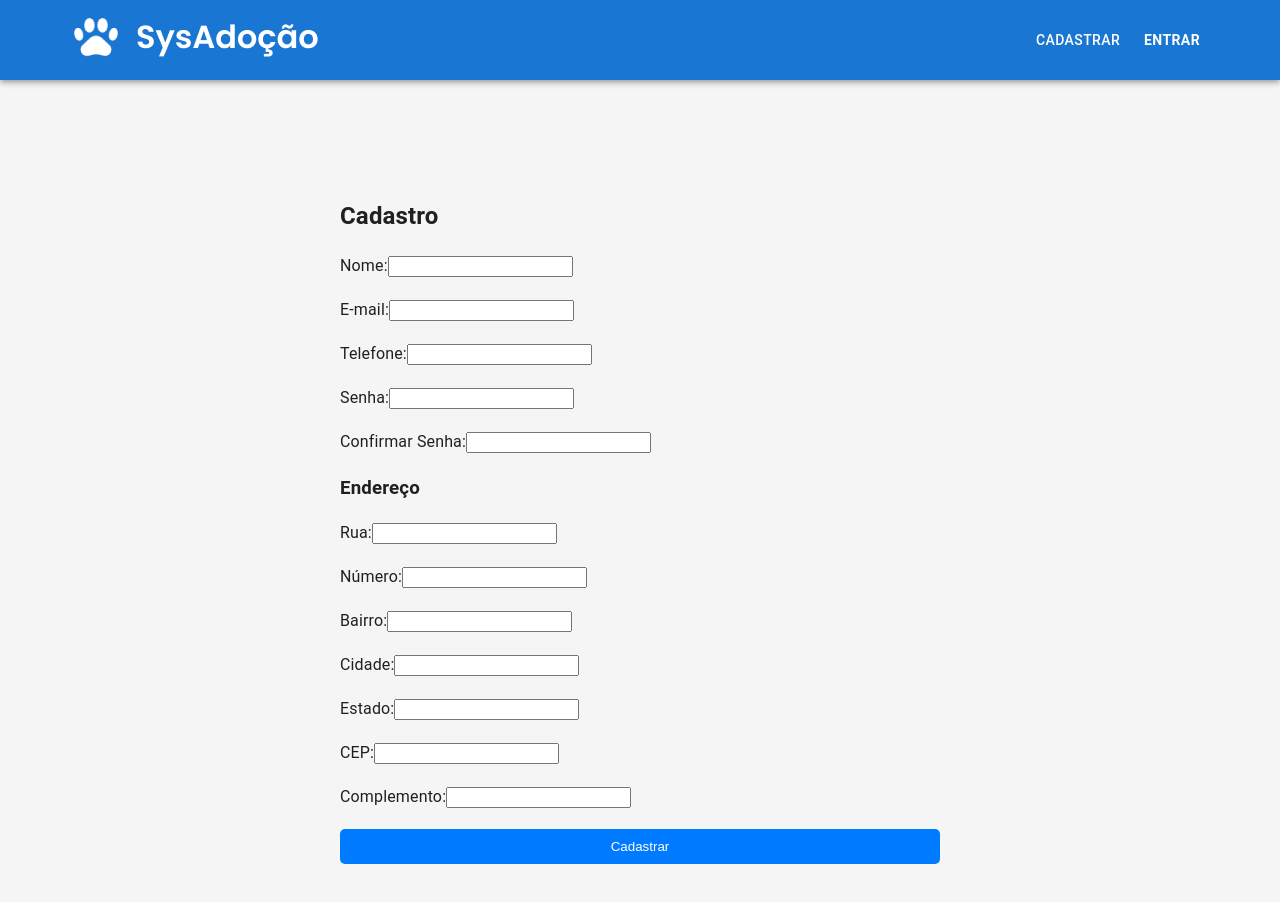
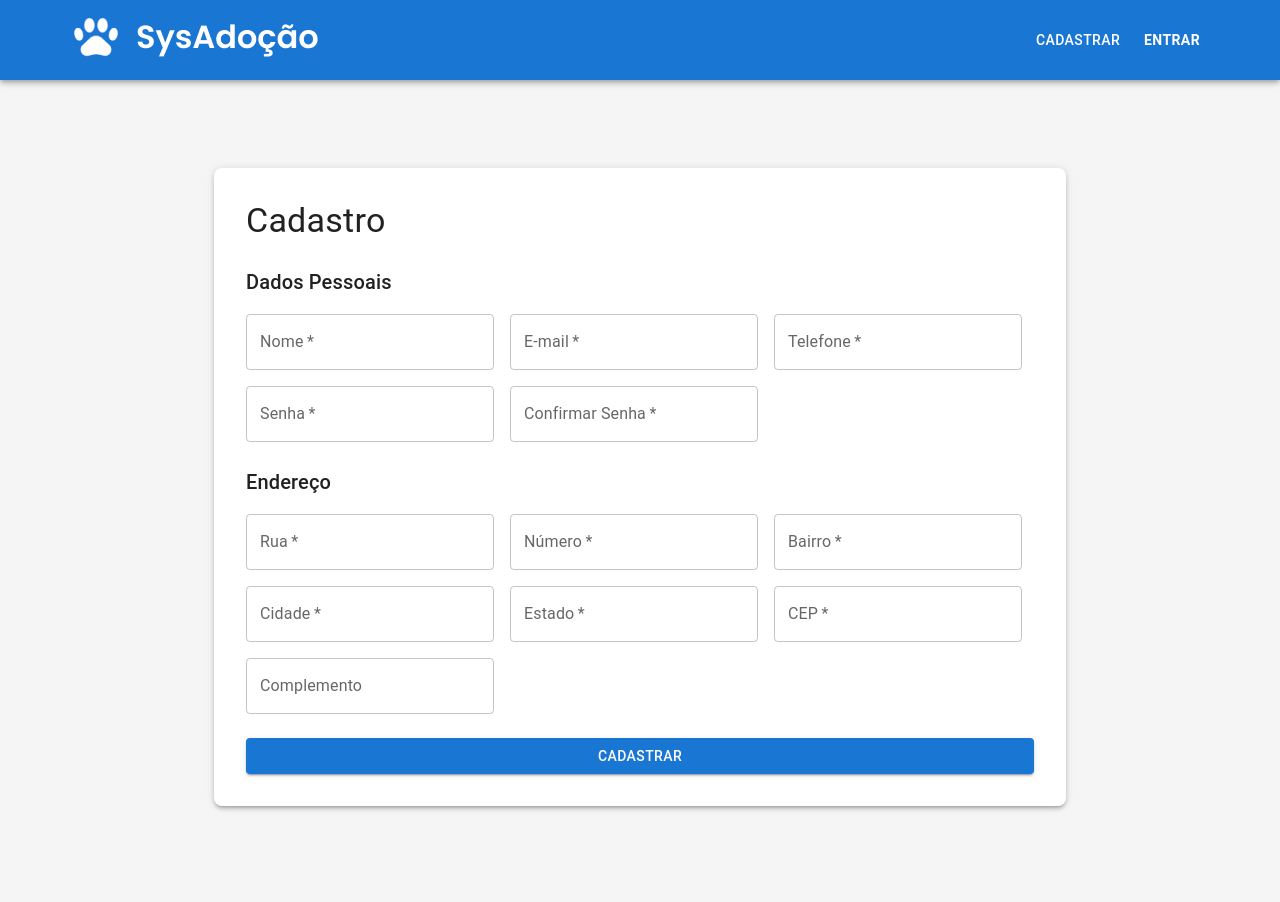
Before and after one commit to SysAdocao/sysadocao-frontend, a React (Vite) app: page /sign-up in a window 1280 px wide. Shown: the top 902 px of the page. Built offline with nearby package versions, Linux system fonts and the light colour scheme.

Commit message:
material ui aplicado em SignIn e SignUp

```diff
--- a/src/pages/auth/SignIn.jsx
+++ b/src/pages/auth/SignIn.jsx
@@ -2,6 +2,7 @@ import { useState } from "react";
 import { useNavigate } from "react-router-dom";
 import { api } from "@/lib/axios";
 import { useAuth } from "../../contexts/AuthContext";
+import { Box, Button, TextField, Typography, Container, Alert } from "@mui/material"
 
 
 function SignIn() {
@@ -42,64 +43,71 @@ function SignIn() {
   };
 
   return (
-    <div style={{ display: "flex", justifyContent: "center", marginTop: "50px", height: "" }}>
-      <form onSubmit={handleLogin} style={{ maxWidth: "400px", width: "100%" }}>
-        <h1>Login</h1>
+    <Container maxWidth="sm">
+      <Box
+        component="form"
+        onSubmit={handleLogin}
+        sx={{
+          mt: 8,
+          display: "flex",
+          flexDirection: "column",
+          alignItems: "center",
+          p: 3,
+          borderRadius: 2,
+          boxShadow: 3,
+          bgcolor: "background.paper",
+        }}
+      >
+        {/* Título */}
+        <Typography variant="h4" component="h1" sx={{ mb: 3 }}>
+          Login
+        </Typography>
 
-        {error && <p style={{ color: "red" }}>{error}</p>}
+        {/* Mensagem de erro */}
+        {error && (
+          <Alert severity="error" sx={{ mb: 2, width: "100%" }}>
+            {error}
+          </Alert>
+        )}
 
-        <div style={{ marginBottom: "20px" }}>
-          <label htmlFor="email">E-mail:</label>
-          <input
+        {/* Campo de e-mail */}
+        <TextField
           id="email"
+          label="E-mail"
           type="email"
           value={email}
           onChange={(e) => setEmail(e.target.value)}
-            style={{
-              width: "100%",
-              padding: "10px",
-              marginTop: "5px",
-              borderRadius: "5px",
-              border: "1px solid #ccc",
-            }}
+          fullWidth
           required
+          margin="normal"
+          variant="outlined"
         />
-        </div>
 
-        <div style={{ marginBottom: "20px" }}>
-          <label htmlFor="password">Senha:</label>
-          <input
+        {/* Campo de senha */}
+        <TextField
           id="password"
+          label="Senha"
           type="password"
           value={password}
           onChange={(e) => setPassword(e.target.value)}
-            style={{
-              width: "100%",
-              padding: "10px",
-              marginTop: "5px",
-              borderRadius: "5px",
-              border: "1px solid #ccc",
-            }}
+          fullWidth
           required
+          margin="normal"
+          variant="outlined"
         />
-        </div>
 
-        <button
+        {/* Botão de login */}
+        <Button
           type="submit"
-          style={{
-            width: "100%",
-            padding: "10px",
-            backgroundColor: "#007BFF",
-            color: "white",
-            border: "none",
-            borderRadius: "5px",
-            cursor: "pointer",
-          }}
+          variant="contained"
+          color="primary"
+          fullWidth
+          sx={{ mt: 2 }}
         >
           Entrar
-        </button>
-      </form>
-    </div>
+        </Button>
+      </Box>
+    </Container>
   );
 }
 
--- a/src/pages/auth/SignUp.jsx
+++ b/src/pages/auth/SignUp.jsx
@@ -1,6 +1,7 @@
 import { useState } from "react";
 import { useNavigate } from "react-router-dom";
 import { useAuth } from "../../contexts/AuthContext";
+import { Box, Button, Container, TextField, Typography, Alert, Grid2 } from "@mui/material";
 
 function SignUp() {
   const [formData, setFormData] = useState({
@@ -71,162 +72,182 @@ function SignUp() {
   };
 
   return (
-    <div
-      style={{ display: "flex", justifyContent: "center", marginTop: "50px" }}
+    <Container maxWidth="md" sx={{ mt: 5 }}>
+      <Box
+        component="form"
+        onSubmit={handleSubmit}
+        sx={{
+          p: 4,
+          boxShadow: 3,
+          borderRadius: 2,
+          bgcolor: "background.paper",
+        }}
       >
-      <form
-        onSubmit={handleSubmit}
-        style={{ maxWidth: "600px", width: "100%" }}
-      >
-        <h1>Cadastro</h1>
+        {/* Título */}
+        <Typography variant="h4" component="h1" sx={{ mb: 3 }}>
+          Cadastro
+        </Typography>
 
-        {error && <p style={{ color: "red" }}>{error}</p>}
+        {/* Mensagens de erro e sucesso */}
+        {error && (
+          <Alert severity="error" sx={{ mb: 2 }}>
+            {error}
+          </Alert>
+        )}
         {success && (
-          <p style={{ color: "green" }}>
+          <Alert severity="success" sx={{ mb: 2 }}>
             Cadastro realizado com sucesso! Redirecionando...
-          </p>
+          </Alert>
         )}
 
         {/* Dados Pessoais */}
-        <div style={{ marginBottom: "20px" }}>
-          <label>Nome:</label>
-          <input
+        <Typography variant="h6" sx={{ mb: 2 }}>
+          Dados Pessoais
+        </Typography>
+        <Grid2 container spacing={2}>
+          <Grid2 item xs={12} sm={6}>
+            <TextField
+              label="Nome"
               name="name"
-            type="text"
               value={formData.name}
               onChange={handleChange}
+              fullWidth
               required
             />
-        </div>
-        <div style={{ marginBottom: "20px" }}>
-          <label>E-mail:</label>
-          <input
+          </Grid2>
+          <Grid2 item xs={12} sm={6}>
+            <TextField
+              label="E-mail"
               name="email"
               type="email"
               value={formData.email}
               onChange={handleChange}
+              fullWidth
               required
             />
-        </div>
-        <div style={{ marginBottom: "20px" }}>
-          <label>Telefone:</label>
-          <input
+          </Grid2>
+          <Grid2 item xs={12} sm={6}>
+            <TextField
+              label="Telefone"
               name="phone"
-            type="text"
               value={formData.phone}
               onChange={handleChange}
+              fullWidth
               required
             />
-        </div>
-        <div style={{ marginBottom: "20px" }}>
-          <label>Senha:</label>
-          <input
+          </Grid2>
+          <Grid2 item xs={12} sm={6}>
+            <TextField
+              label="Senha"
               name="password"
               type="password"
               value={formData.password}
               onChange={handleChange}
+              fullWidth
               required
             />
-        </div>
-        <div style={{ marginBottom: "20px" }}>
-          <label>Confirmar Senha:</label>
-          <input
+          </Grid2>
+          <Grid2 item xs={12} sm={6}>
+            <TextField
+              label="Confirmar Senha"
               name="confirmPassword"
               type="password"
               value={formData.confirmPassword}
               onChange={handleChange}
+              fullWidth
               required
             />
-        </div>
+          </Grid2>
+        </Grid2>
 
         {/* Endereço */}
-        <h3>Endereço</h3>
-        <div style={{ marginBottom: "20px" }}>
-          <label>Rua:</label>
-          <input
+        <Typography variant="h6" sx={{ mt: 3, mb: 2 }}>
+          Endereço
+        </Typography>
+        <Grid2 container spacing={2}>
+          <Grid2 item xs={12}>
+            <TextField
+              label="Rua"
               name="address.street"
-            type="text"
               value={formData.address.street}
               onChange={handleChange}
+              fullWidth
               required
             />
-        </div>
-        <div style={{ marginBottom: "20px" }}>
-          <label>Número:</label>
-          <input
+          </Grid2>
+          <Grid2 item xs={12} sm={6}>
+            <TextField
+              label="Número"
               name="address.number"
-            type="text"
               value={formData.address.number}
               onChange={handleChange}
+              fullWidth
               required
             />
-        </div>
-        <div style={{ marginBottom: "20px" }}>
-          <label>Bairro:</label>
-          <input
+          </Grid2>
+          <Grid2 item xs={12} sm={6}>
+            <TextField
+              label="Bairro"
               name="address.neighborhood"
-            type="text"
               value={formData.address.neighborhood}
               onChange={handleChange}
+              fullWidth
               required
             />
-        </div>
-        <div style={{ marginBottom: "20px" }}>
-          <label>Cidade:</label>
-          <input
+          </Grid2>
+          <Grid2 item xs={12} sm={6}>
+            <TextField
+              label="Cidade"
               name="address.city"
-            type="text"
               value={formData.address.city}
               onChange={handleChange}
+              fullWidth
               required
             />
-        </div>
-        <div style={{ marginBottom: "20px" }}>
-          <label>Estado:</label>
-          <input
+          </Grid2>
+          <Grid2 item xs={12} sm={6}>
+            <TextField
+              label="Estado"
               name="address.state"
-            type="text"
               value={formData.address.state}
               onChange={handleChange}
+              fullWidth
               required
             />
-        </div>
-        <div style={{ marginBottom: "20px" }}>
-          <label>CEP:</label>
-          <input
+          </Grid2>
+          <Grid2 item xs={12} sm={6}>
+            <TextField
+              label="CEP"
               name="address.zipCode"
-            type="text"
               value={formData.address.zipCode}
               onChange={handleChange}
+              fullWidth
               required
             />
-        </div>
-        <div style={{ marginBottom: "20px" }}>
-          <label>Complemento:</label>
-          <input
+          </Grid2>
+          <Grid2 item xs={12}>
+            <TextField
+              label="Complemento"
               name="address.complement"
-            type="text"
               value={formData.address.complement}
               onChange={handleChange}
+              fullWidth
             />
-        </div>
+          </Grid2>
+        </Grid2>
 
-        <button
+        {/* Botão de cadastro */}
+        <Button
           type="submit"
-          style={{
-            width: "100%",
-            padding: "10px",
-            backgroundColor: "#007BFF",
-            color: "white",
-            border: "none",
-            borderRadius: "5px",
-            cursor: "pointer",
-          }}
+          variant="contained"
+          color="primary"
+          fullWidth
+          sx={{ mt: 3 }}
         >
           Cadastrar
-        </button>
-      </form>
-    </div>
+        </Button>
+      </Box>
+    </Container>
   );
 }
 
```
Lines whose indentation alone changed are shown as unchanged.
